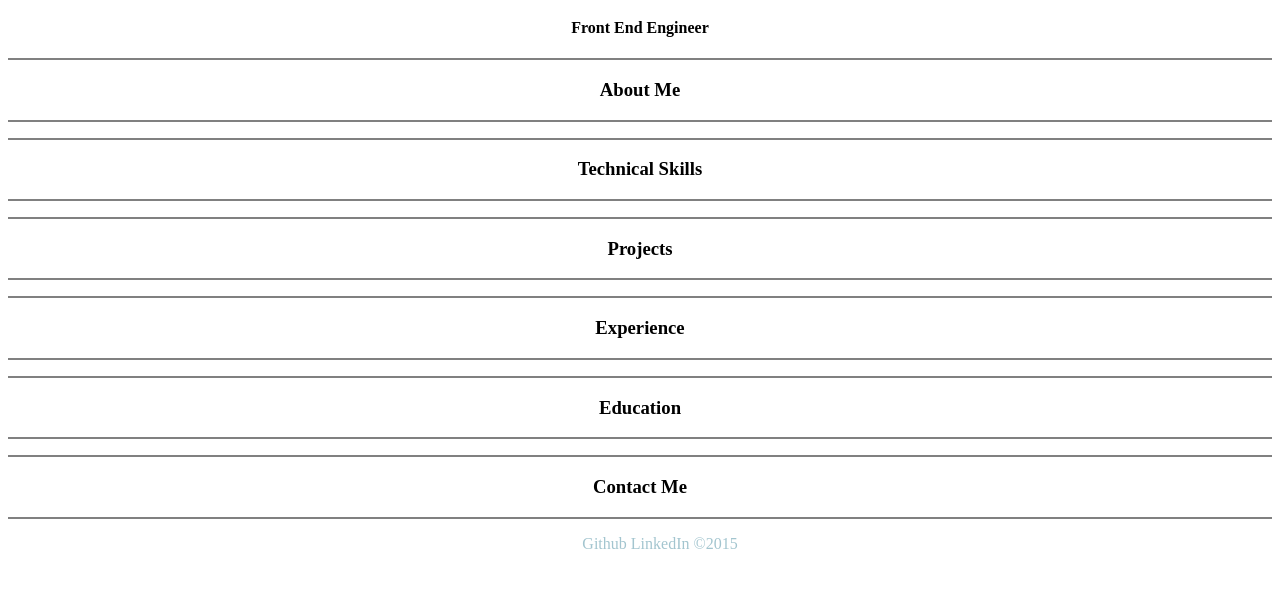
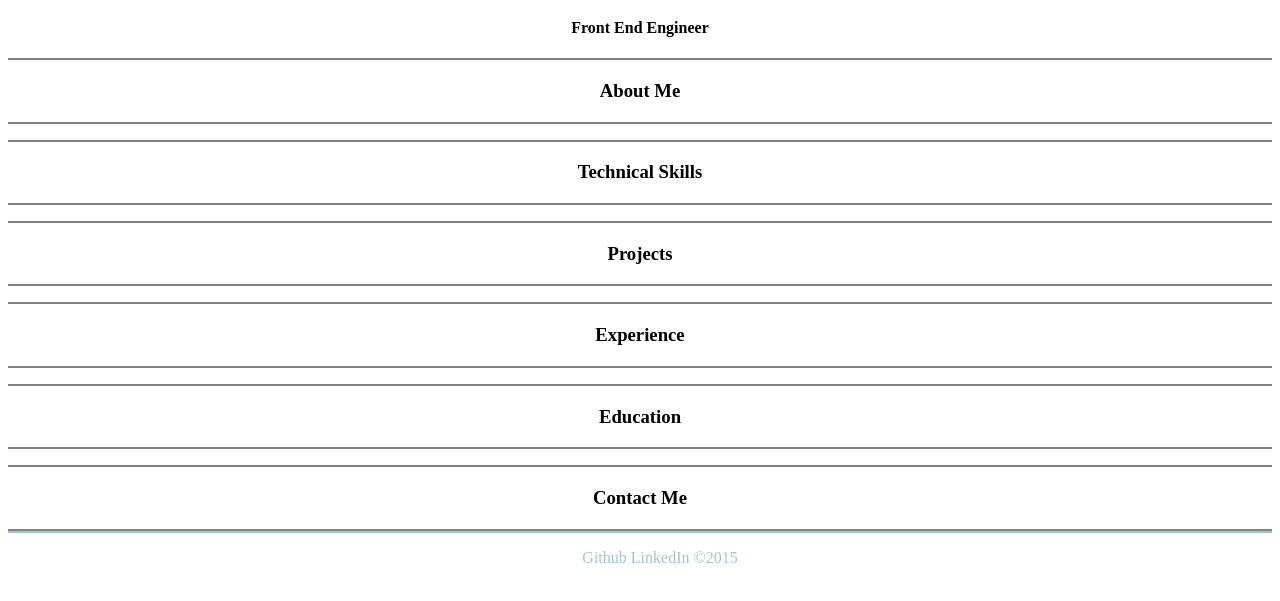
Before and after one commit to DWW1993/resume-lab, a plain HTML site: page index.html in a window 1280 px wide. Shown: the part 95-696 px from the top of the page. Drawn offline with Linux system fonts and the light colour scheme.

Commit message:
more code

```diff
--- a/style.css
+++ b/style.css
@@ -1,5 +1,7 @@
 .navbar {
     background-color: #A3C7CC;
+    width: 100%;
+    height: 100%;
 }
 .navlist {
     color: #E5FAFF;
@@ -18,9 +20,12 @@ h1, h2, h3, h4 {
 .bottom {
     text-align: center;
     color: #A3C5CF;
+    border-top: 2px solid;
 }
 .about, .tech, .projects, .exp, .edu, .contact {
     border-bottom: 2px solid;
     border-top: 2px solid;
-    border-color: gray
+    border-color: gray;
+    padding-top: 1px;
+    padding-bottom: 1px;
 }
```
